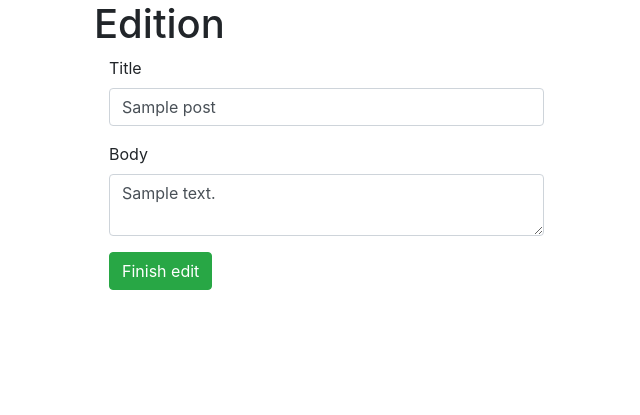
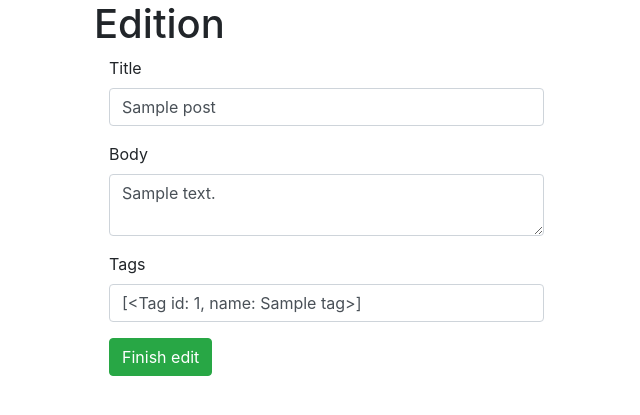
Before and after one commit to ilof2/FlaskBlog.se, a Flask app: a page that uses posts/templates/posts/edit_post.html in a window 1280 px wide. Shown: the part 56-471 px from the top of the page, without its empty margins (81-721 px from the left). Run offline with Flask 2, Linux system fonts and the light colour scheme; tables that the repository leaves empty hold one stand-in row (values such as "Sample post"); some libraries are stand-ins or nearby versions.

Commit message:
added tags form for edition page

```diff
--- a/models.py
+++ b/models.py
@@ -47,4 +47,4 @@ class Tag(db.Model):
 		self.slug = slugify(self.name)
 
 	def __repr__(self):
-		return '<Tag id: {}, name: {}>'.format(self.id, self.name)
+		return '<Tag id: {0}, name: {1}>'.format(self.id, self.name)
--- a/posts/blueprint.py
+++ b/posts/blueprint.py
@@ -9,6 +9,7 @@ from app import db
 
 posts = Blueprint('posts', __name__, template_folder = 'templates')
 
+
 # /blog/create
 @posts.route('/create', methods = ['POST', 'GET'])
 def create_post():
@@ -16,10 +17,14 @@ def create_post():
 	if request.method == 'POST':
 		title = request.form['title']
 		body = request.form['body']
+		tags = request.form['tags']
 
 		try:
+			tag = Tag(name = tags)
 			post = Post(title = title, body = body)
+			post.tags.append(tag)
 			db.session.add(post)
+			db.session.add(tag)
 			db.session.commit()
 		except:
 			print('Error!!!!')
@@ -31,11 +36,10 @@ def create_post():
 	return render_template('posts/create_post.html', form = form)
 
 
-
+# /blog/post-slug/edit
 @posts.route('/<slug>/edit', methods=['POST', 'GET'])
 def edit_post(slug):
 	post = Post.query.filter(Post.slug==slug).first()
-
 	if request.method == 'POST':
 		form = PostForm(formdata=request.form, obj=post)
 		form.populate_obj(post)
@@ -48,7 +52,7 @@ def edit_post(slug):
 
 
 
-
+# /blog/
 @posts.route('/')
 def index():
 
--- a/posts/forms.py
+++ b/posts/forms.py
@@ -3,3 +3,4 @@ from wtforms import Form, StringField, TextAreaField
 class PostForm(Form):
 	title = StringField('Title')
 	body = TextAreaField('Body')
+	tags = StringField('Tags')
--- a/posts/templates/posts/edit_post.html
+++ b/posts/templates/posts/edit_post.html
@@ -15,13 +15,13 @@
 {% block content %}
 
 <div class="col-md-6">
-	<form action="{{ url_for('posts.edit_post', slug = post.slug) }}" method = 'Post'>
+	<form action="{{ url_for('posts.edit_post', slug = post.slug) }}" method = 'POST'>
 
-		{% for fi in form %}
+		{% for field in form %}
 
 			<div class="form-group">
-				{{ fi.label(class ='control-label') }}
-				{{ fi(class='form-control') }}
+				{{ field.label(class ='control-label') }}
+				{{ field(class='form-control') }}
 			</div>
 
 		{% endfor %}
--- a/posts/templates/posts/post_full.html
+++ b/posts/templates/posts/post_full.html
@@ -19,5 +19,6 @@
 					<p class="card-text">{{ post.body }}</p>
 				</div>
 			</div>
+		<a href="{{ url_for('posts.edit_post', slug = post.slug) }}">Edit post</a>
 	{% endblock %}
 </div>
--- a/posts/templates/posts/tags_posts.html
+++ b/posts/templates/posts/tags_posts.html
@@ -15,7 +15,7 @@
 <ul class="list-group">
 	{% for post in posts %}
 	<li class="list-group-item">
-		<a href="{{ url_for('posts.post_datails', slug = post.slug) }}">{{ post.title }}</a>
+		<a href="{{ url_for('posts.post_details', slug = post.slug) }}">{{ post.title }}</a>
 	</li>
 	{% endfor %}
 </ul>
```
Also changed, not shown: 2 other files.
